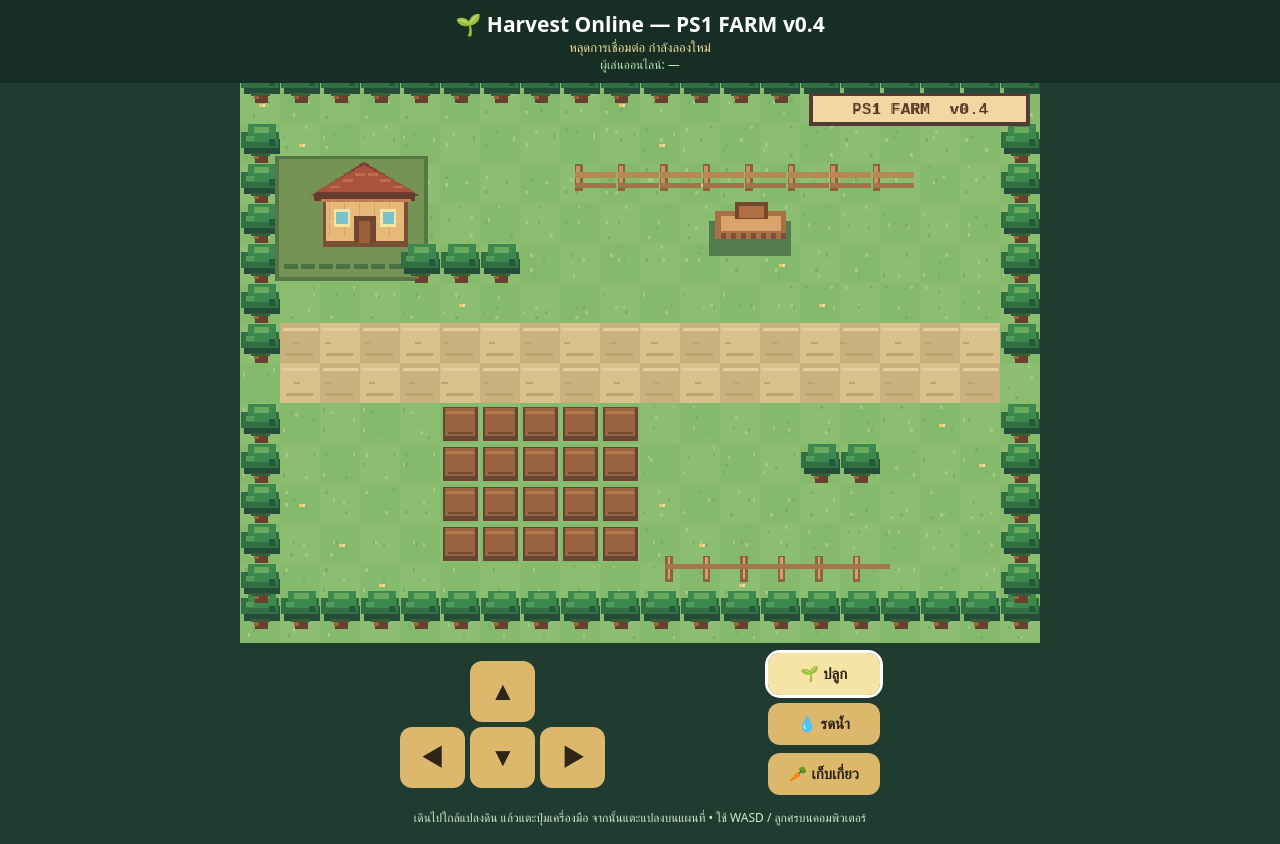
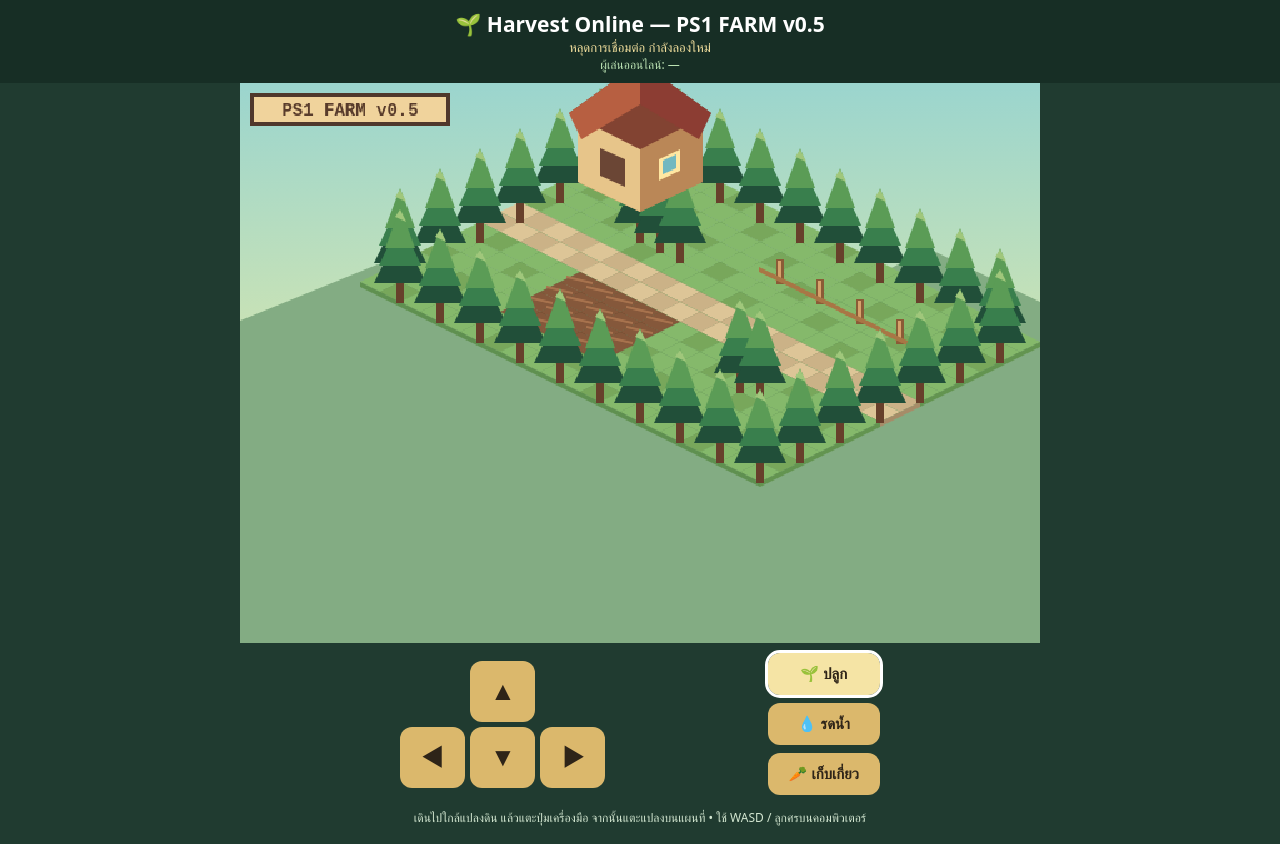
Before and after one commit to harvest-online-lab/harvest-online, a plain HTML site: page ps1.html in a window 1280 px wide. Drawn offline with Linux system fonts and the light colour scheme.

Commit message:
Publish isometric PS1 FARM v0.5 on dedicated game page

```diff
--- a/ps1.html
+++ b/ps1.html
@@ -1,3 +1,3 @@
-<!doctype html><html lang="th"><head><meta charset="utf-8"><meta name="viewport" content="width=device-width,initial-scale=1,maximum-scale=1,user-scalable=no"><meta name="theme-color" content="#203b30"><title>PS1 FARM v0.4 — Harvest Online</title><style>
+<!doctype html><html lang="th"><head><meta charset="utf-8"><meta name="viewport" content="width=device-width,initial-scale=1,maximum-scale=1,user-scalable=no"><meta name="theme-color" content="#203b30"><title>PS1 FARM v0.5 — Harvest Online</title><style>
 *{box-sizing:border-box}body{margin:0;background:#203b30;color:#fff;font-family:system-ui;text-align:center}header{padding:10px 6px;background:#172e25}header b{font-size:21px}#status{font-size:13px;color:#f2df9d}#players{font-size:12px;color:#bce3b4}canvas{display:block;width:min(100vw,800px);height:auto;margin:auto;image-rendering:pixelated;background:#8ccf78;touch-action:none}.hud{max-width:650px;margin:10px auto;display:flex;align-items:center;justify-content:space-around;gap:8px;padding:0 8px}#pad{display:grid;grid-template-columns:repeat(3,65px);gap:5px}button{border:0;border-radius:12px;background:#dbb86c;color:#2e2418;font-weight:800;touch-action:none;cursor:pointer}#pad button{width:65px;height:61px;font-size:26px}.tools{display:flex;flex-direction:column;gap:8px}.tools button{padding:12px 14px;font-size:15px;min-width:112px}.tools button.active{background:#f5e4a5;outline:3px solid #fff}#hint{font-size:12px;padding:4px 10px 18px;color:#d3e7d1}@media(max-width:390px){#pad{grid-template-columns:repeat(3,56px)}#pad button{width:56px;height:56px}.tools button{min-width:98px;padding:10px 8px;font-size:13px}}
-</style></head><body><header><b>🌱 Harvest Online — PS1 FARM v0.4</b><div id="status">กำลังเชื่อมต่อ...</div><div id="players">ผู้เล่นออนไลน์: —</div></header><canvas id="game" width="640" height="448" aria-label="แผนที่ฟาร์ม"></canvas><div class="hud"><div id="pad"><span></span><button data-d="up">▲</button><span></span><button data-d="left">◀</button><button data-d="down">▼</button><button data-d="right">▶</button></div><div class="tools"><button data-tool="plant">🌱 ปลูก</button><button data-tool="water">💧 รดน้ำ</button><button data-tool="harvest">🥕 เก็บเกี่ยว</button></div></div><div id="hint">เดินไปใกล้แปลงดิน แล้วแตะปุ่มเครื่องมือ จากนั้นแตะแปลงบนแผนที่ • ใช้ WASD / ลูกศรบนคอมพิวเตอร์</div><script src="config.js?v=ps1page-05"></script><script src="game-ps1-v04.js?v=ps1page-05"></script></body></html>
+</style></head><body><header><b>🌱 Harvest Online — PS1 FARM v0.5</b><div id="status">กำลังเชื่อมต่อ...</div><div id="players">ผู้เล่นออนไลน์: —</div></header><canvas id="game" width="640" height="448" aria-label="แผนที่ฟาร์ม"></canvas><div class="hud"><div id="pad"><span></span><button data-d="up">▲</button><span></span><button data-d="left">◀</button><button data-d="down">▼</button><button data-d="right">▶</button></div><div class="tools"><button data-tool="plant">🌱 ปลูก</button><button data-tool="water">💧 รดน้ำ</button><button data-tool="harvest">🥕 เก็บเกี่ยว</button></div></div><div id="hint">เดินไปใกล้แปลงดิน แล้วแตะปุ่มเครื่องมือ จากนั้นแตะแปลงบนแผนที่ • ใช้ WASD / ลูกศรบนคอมพิวเตอร์</div><script src="config.js?v=ps1page-05"></script><script src="game-ps1-v05.js?v=ps1page-06"></script></body></html>
```
